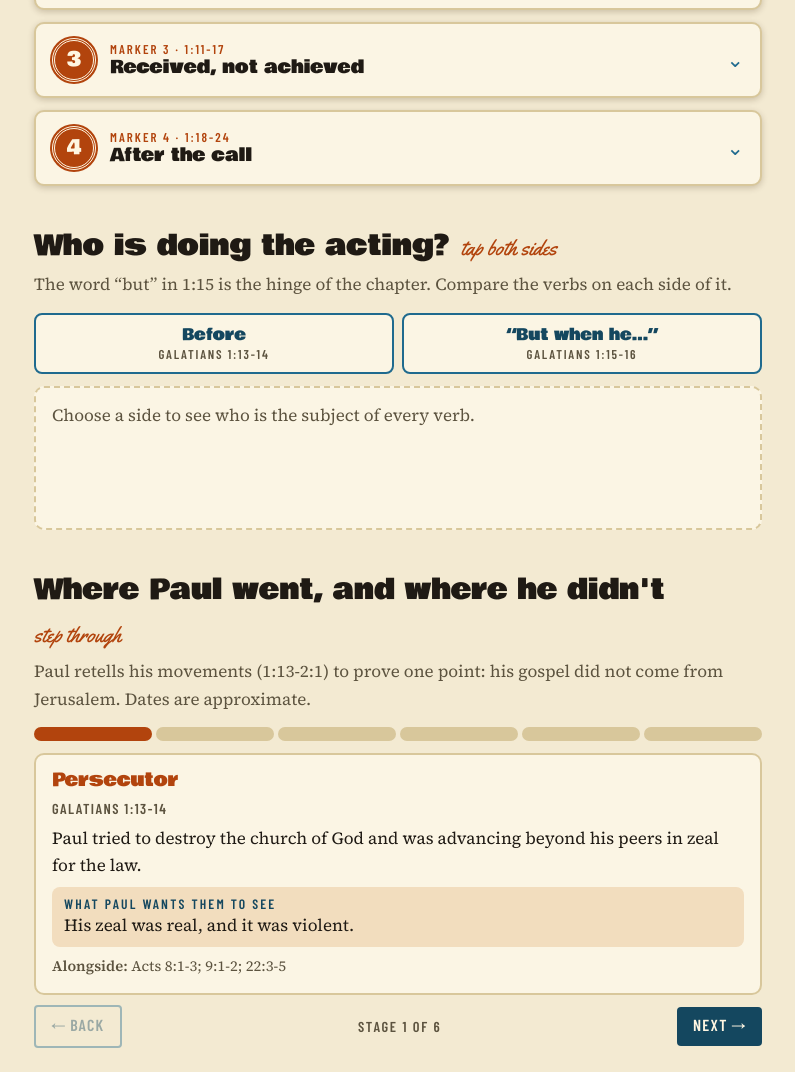
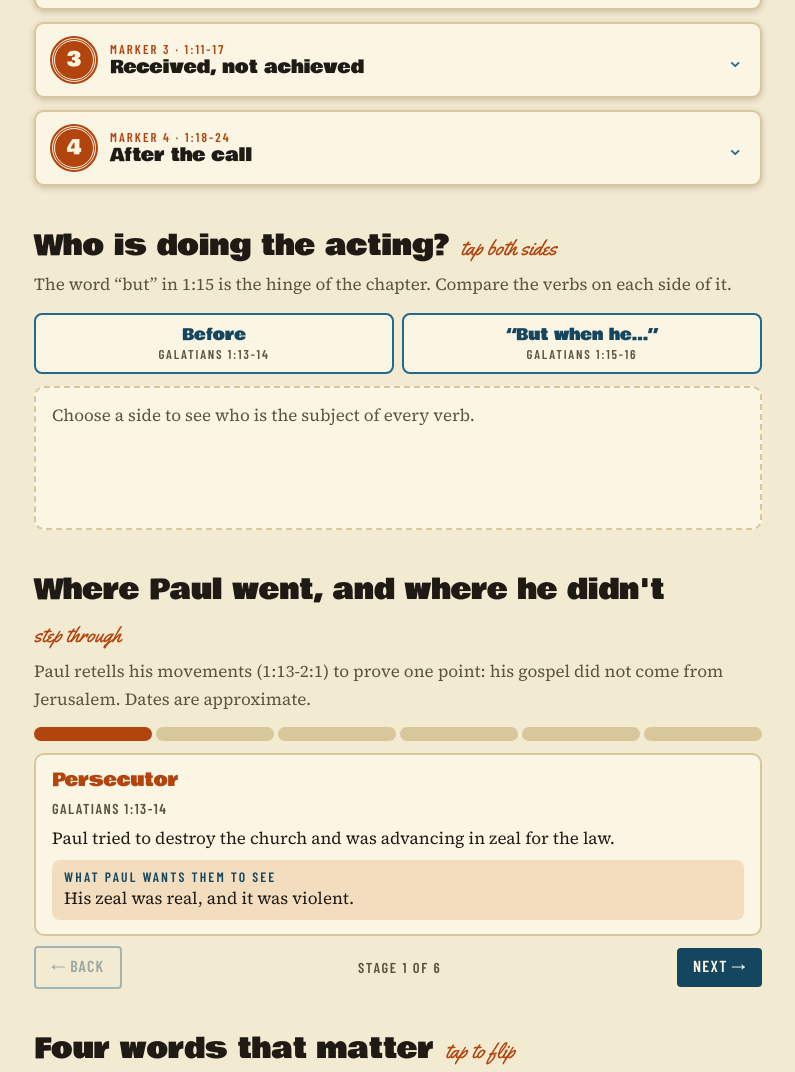
Before and after one commit to KindlePT/Galatians-Study, a plain HTML site: page night-2.html in a window 1280 px wide. Shown: the part 1120-2192 px from the top of the page, without its empty margins (242-1037 px from the left). Drawn offline with nearby package versions, Linux system fonts and the light colour scheme.

Commit message:
Simplify Night 2 recap into a general marker review
Co-Authored-By: Claude Sonnet 5.5 <noreply@anthropic.com>
Claude-Session: https://claude.ai/code/session_01Vw6m3sNgmDQHbq1AVBozd8

```diff
--- a/night-2.html
+++ b/night-2.html
@@ -123,11 +123,11 @@ h2{font-family:var(--fd);font-weight:400;font-size:clamp(1.3rem,4.6vw,1.75rem);l
 .box{flex:none;width:26px;height:26px;border:3px solid var(--teal);border-radius:6px;display:grid;place-items:center;font-size:1rem;line-height:1;color:transparent;margin-top:2px;transition:background .2s}
 .todo[aria-pressed="true"] .box{background:var(--teal-deep);color:var(--on);border-color:var(--teal-deep)}
 .todo[aria-pressed="true"] span:last-child{text-decoration:line-through;opacity:.7}
-.pad{display:grid;gap:10px}
-.pad .ph{font:600 .9rem var(--fl);letter-spacing:.14em;text-transform:uppercase;color:var(--orange)}
-.pad label{display:block;font:600 .85rem var(--fl);letter-spacing:.12em;text-transform:uppercase;color:var(--teal-deep);margin-bottom:2px}
-.pad textarea{width:100%;min-height:64px;resize:vertical;font:inherit;color:var(--ink);background:var(--bg);border:2px solid var(--edge);border-radius:8px;padding:8px 12px}
-.pad small{color:var(--muted);display:block}
+
+
+
+
+
 .next{margin-top:20px;border-top:3px dashed var(--edge);padding-top:16px;color:var(--muted)}
 .next b{color:var(--ink)}
 footer{margin-top:40px;font-size:.88rem;color:var(--muted);display:grid;gap:6px}
@@ -183,15 +183,7 @@ footer{margin-top:40px;font-size:.88rem;color:var(--muted);display:grid;gap:6px}
     <div class="sec-h"><h2>Take it home</h2></div>
     <div class="home">
       <button class="todo" type="button" aria-pressed="false" data-k="t1"><span class="box" aria-hidden="true">✓</span><span>No group on Nov 26 (Thanksgiving). Read Galatians 2 twice before Dec 3.</span></button>
-      <button class="todo" type="button" aria-pressed="false" data-k="t2"><span class="box" aria-hidden="true">✓</span><span>Write your story in three sentences, the way Paul does in 1:13-24. Be ready to share one sentence on Dec 3 if you are willing.</span></button>
       <button class="todo" type="button" aria-pressed="false" data-k="t3"><span class="box" aria-hidden="true">✓</span><span>Notice one approval you chase this week (1:10). Name it to God, and remind yourself that Christ already rescued you (1:4).</span></button>
-      <div class="pad">
-        <div class="ph">My story in three sentences</div>
-        <div><label for="s1">Before Christ</label><textarea id="s1" data-k="s1" placeholder="What was I trusting or chasing?"></textarea></div>
-        <div><label for="s2">How God called me</label><textarea id="s2" data-k="s2" placeholder="“But when he…” What did God do?"></textarea></div>
-        <div><label for="s3">What has changed</label><textarea id="s3" data-k="s3" placeholder="What would people say Christ has done in me (1:23-24)?"></textarea></div>
-        <small>Saved only on this device. Nobody else can see it.</small>
-      </div>
     </div>
     <div class="next"><b>Next up: Night 3, December 3.</b> Galatians 2: Paul's second Jerusalem visit, the clash with Peter at Antioch, and the heart of the letter in 2:15-21.</div>
   </section>
@@ -212,44 +204,32 @@ footer{margin-top:40px;font-size:.88rem;color:var(--muted);display:grid;gap:6px}
   /* ---------- markers ---------- */
   var MK=[
    {n:"T",lab:"Trailhead",t:"Reading the whole chapter",bul:[
-     "Four readers took the chapter in four parts: 1:1-5, 1:6-10, 1:11-17 and 1:18-24.",
-     "<b>Repeated words.</b> “Man” or “men” comes up seven times in 1:1-12. Paul is pushing against any human source for his message. “Grace” comes up three times (1:3, 6, 15). That is where the gospel really comes from.",
-     "<b>The shape of the chapter:</b> a greeting (1:1-5), a rebuke (1:6-10), a thesis (1:11-12), and a story that proves the thesis (1:13-24)."],
+     "<b>The shape of the chapter:</b> a greeting (1:1-5), a rebuke (1:6-10), a thesis (1:11-12), and a story that proves the thesis (1:13-24).",
+     "<b>Repeated words.</b> “Man” comes up seven times in 1:1-12, so Paul is pushing against any human source for his message. “Grace” (1:3, 6, 15) is where the gospel really comes from."],
      think:"What does the repetition of “man” in 1:1-12 tell you Paul is pushing against?"},
    {n:1,t:"The greeting packs the gospel",ref:"1:1-5",bul:[
-     "<b>“Apostle”</b> means one sent with the sender's authority. Paul's commission is “not from men nor through man”: no human <b>source</b> and no human <b>channel</b>.",
-     "He was commissioned by the <b>risen</b> Christ (1 Corinthians 9:1; 15:8). The resurrection is also the sign that the new age has broken in.",
-     "<b>“Grace and peace.”</b> Paul reshapes the ordinary Greek greeting into <i>charis</i> (grace) and pairs it with the Hebrew blessing of <i>shalom</i>.",
-     "<b>“Who gave himself for our sins”</b> is the first statement of the cross in the letter. It returns in 2:20 and 3:13.",
-     "<b>“To deliver us”</b> is a rescue word, the one used for Israel brought out of Egypt. Salvation is a rescue, not an improvement.",
-     "<b>“The present evil age.”</b> Christ's death has already pulled believers out of the old age. Going back to the law's way of life would mean going back into the age Christ rescued us from (4:3, 9).",
-     "The rescue was <b>the Father's plan</b>, “according to the will of our God and Father.”"],
-     verse:{q:"“Grace to you and peace from God our Father and the Lord Jesus Christ, who gave himself for our sins to deliver us from the present evil age, according to the will of our God and Father, to whom be the glory forever and ever. Amen.”",r:"Galatians 1:3-5 (ESV)"},
-     think:"“The present evil age” still presses on us. Where do you feel its pull most this season, and how does knowing you have already been rescued change how you face it?",also:"Isaiah 53:4-12; Titus 2:14; Colossians 1:13-14"},
+     "Paul's apostleship is “not from men nor through man.” The <b>risen Christ</b> commissioned him.",
+     "Christ “gave himself for our sins to deliver us.” Salvation is a <b>rescue</b>, and it was the Father's plan.",
+     "Believers are already pulled out of “the present evil age,” so going back to the law means going back into what Christ rescued us from."],
+     verse:{q:"“…who gave himself for our sins to deliver us from the present evil age, according to the will of our God and Father…”",r:"Galatians 1:4 (ESV)"},
+     think:"Where do you feel the pull of “the present evil age” most this season, and how does knowing you have already been rescued change how you face it?",also:"Isaiah 53:4-12; Titus 2:14; Colossians 1:13-14"},
    {n:2,t:"Whose approval?",ref:"1:6-10",bul:[
-     "<b>Recap of 1:6-9:</b> “deserting” means changing sides, there is no second version of the gospel, and anyone who changes it is “accursed.”",
-     "<b>The Deuteronomy thread.</b> Deuteronomy 13:1-5 says not to follow even a prophet whose sign comes true if he leads Israel after other gods. Paul raises the bar: not even an apostle or an angel. Compare Deuteronomy 4:2, “You shall not add to the word that I command you, nor take from it.”",
-     "<b>Method versus message.</b> Paul tries to “please everyone” in how he reaches people (1 Corinthians 9:19-23; 10:33), but he will not change the gospel to win anyone's approval.",
-     "<b>“Servant of Christ”</b> means slave of Christ. A slave has one master (Matthew 6:24). Paul is free from human approval because he belongs wholly to Christ."],
-     verse:{q:"“For am I now seeking the approval of man, or of God? Or am I trying to please man? If I were still trying to please man, I would not be a servant of Christ.”",r:"Galatians 1:10 (ESV)"},
+     "Paul adapts his <b>method</b> to reach people, but he will not change the <b>message</b> to win anyone's approval.",
+     "Deuteronomy warned not to add to or take from God's word (4:2) and not to follow even a wonder-working prophet who leads away (13:1-5). Paul says the same of an apostle or an angel.",
+     "A “servant of Christ” has one master, which frees him from living for other people's approval."],
+     verse:{q:"“For am I now seeking the approval of man, or of God?”",r:"Galatians 1:10 (ESV)"},
      think:"Where do you feel the pull to seek someone's approval at church, at home or at work? What would it look like to answer to Christ first there?",also:"1 Thessalonians 2:3-6; John 12:42-43; Proverbs 29:25"},
    {n:3,t:"Received, not achieved",ref:"1:11-17",bul:[
-     "<b>The thesis (1:11-12).</b> “Receive” and “taught” are the normal words for passing a tradition from teacher to student. Paul denies both. He received the gospel through a <b>revelation</b> of Jesus Christ.",
-     "<b>Before Christ (1:13-14).</b> Paul “persecuted the church of God violently” and was a rising star, “extremely zealous” for the traditions of his fathers. His zeal earned him nothing with God.",
-     "<b>The call (1:15-16).</b> “But when he…” In 1:13-14 Paul is the subject of every verb. In 1:15-16 God is: he set Paul apart, called him by grace, was pleased to reveal his Son. See “Who is doing the acting?” below.",
-     "<b>A prophet's call.</b> “Before I was born” echoes Jeremiah 1:5 and Isaiah 49:1. Isaiah 49:6 goes on, “I will make you as a light for the nations,” the verse Paul and Barnabas quoted at Pisidian Antioch (Acts 13:47).",
-     "<b>The same grace.</b> God called Paul “by his grace” (1:15), the same way he called the Galatians (1:6). If grace found a violent persecutor, nobody needs to add works to stand with God.",
-     "<b>Afterward (1:16-17).</b> Paul did not consult “flesh and blood.” He went to Arabia and back to Damascus. His point is where he did not go: Jerusalem.",
-     "Religion says “I obey, therefore I am accepted.” The gospel says “I am accepted, therefore I obey.”"],
-     verse:{q:"“But when he who had set me apart before I was born, and who called me by his grace, was pleased to reveal his Son to me, in order that I might preach him among the Gentiles, I did not immediately consult with anyone.”",r:"Galatians 1:15-16 (ESV)"},
-     think:"Where do you feel the pull to seek approval, and what changes when you rest in a gospel you received instead of one you have to build?",also:"Acts 9:1-22; Philippians 3:4-11; 1 Timothy 1:12-16; 1 Corinthians 15:8-10"},
+     "Paul did not get the gospel from a teacher. He received it through a <b>revelation</b> of Jesus Christ.",
+     "In 1:13-14 Paul is the one acting: a zealous persecutor. In 1:15-16 <b>God</b> is: he set Paul apart, called him by grace, and revealed his Son.",
+     "God called Paul by the same grace he used to call the Galatians (1:6). If grace found a violent persecutor, nobody needs to add works to stand with God."],
+     verse:{q:"“But when he who had set me apart before I was born, and who called me by his grace, was pleased to reveal his Son to me…”",r:"Galatians 1:15-16 (ESV)"},
+     think:"What changes when you rest in a gospel you received instead of one you have to build?",also:"Acts 9:1-22; Philippians 3:4-11; 1 Corinthians 15:8-10"},
    {n:4,t:"After the call",ref:"1:18-24",bul:[
-     "Three years after his call, Paul spent <b>fifteen days</b> in Jerusalem, seeing only <b>Cephas</b> (Peter) and <b>James</b> the Lord's brother.",
-     "“To visit Cephas” uses a word that means to visit in order to get to know someone. Our word “history” comes from it. Paul likely heard Peter's eyewitness accounts of Jesus.",
-     "<b>“Before God, I do not lie!”</b> (1:20). Paul swears an oath because his independence from Jerusalem is exactly the point in dispute.",
-     "Then about a decade in <b>Syria and Cilicia</b>, including his hometown of Tarsus. These years were not silent: he was preaching the faith (1:23).",
-     "<b>The sting at the end.</b> The Jewish believers in Judea praised God for Paul's ministry. The troublers in Galatia claimed to speak for Jerusalem, yet they were attacking the very ministry Jerusalem's churches celebrated."],
-     verse:{q:"“They only were hearing it said, ‘He who used to persecute us is now preaching the faith he once tried to destroy.’ And they glorified God because of me.”",r:"Galatians 1:23-24 (ESV)"},
+     "Three years after his call, Paul spent <b>fifteen days</b> in Jerusalem and saw only Cephas (Peter) and James.",
+     "Then he spent years preaching in Syria and Cilicia, far from Jerusalem's oversight. “Before God, I do not lie!” (1:20) shows how much his independence matters.",
+     "The churches of Judea praised God for him, even though the troublers in Galatia claimed to speak for Jerusalem."],
+     verse:{q:"“…And they glorified God because of me.”",r:"Galatians 1:24 (ESV)"},
      think:"If someone summed up the change Christ has made in you in one sentence, what would you hope it would say?",also:"Acts 9:19-30; Acts 11:19-26; 1 Corinthians 15:5-11"}
   ];
   var list=$("mklist");
@@ -293,12 +273,12 @@ footer{margin-top:40px;font-size:.88rem;color:var(--muted);display:grid;gap:6px}
 
   /* ---------- timeline ---------- */
   var TL=[
-   {t:"Persecutor",g:"Galatians 1:13-14",a:"Acts 8:1-3; 9:1-2; 22:3-5",d:"",x:"Paul tried to destroy the church of God and was advancing beyond his peers in zeal for the law.",pt:"His zeal was real, and it was violent."},
-   {t:"Called near Damascus",g:"Galatians 1:15-16",a:"Acts 9:3-19; 26:12-18",d:"about AD 33-34",x:"God revealed his Son to Paul, and the commission to preach among the Gentiles came with the call.",pt:"God acted, and the mission to the Gentiles was part of the call from the start."},
-   {t:"Arabia, then back to Damascus",g:"Galatians 1:17",a:"Acts 9:19-25; 2 Corinthians 11:32-33",d:"",x:"Arabia was the Nabataean kingdom south and east of Damascus. Paul may have preached there, reflected there, or both. He does not say.",pt:"He went away from Jerusalem, not to it."},
-   {t:"Jerusalem: fifteen days",g:"Galatians 1:18-20",a:"Acts 9:26-30",d:"three years after his call",x:"A short, private visit to get to know Cephas. The only other apostle he saw was James the Lord's brother.",pt:"The apostles did not hand him the gospel. He swears to it: “Before God, I do not lie!”"},
-   {t:"Syria and Cilicia",g:"Galatians 1:21-24",a:"Acts 9:30; 11:25-26",d:"about a decade",x:"Ministry around Tarsus, Paul's hometown, far from Jerusalem. The Judean churches only heard the report, and they glorified God.",pt:"He was preaching far from Jerusalem's oversight, and Jerusalem's churches rejoiced."},
-   {t:"What came next",g:"Galatians 2:1",a:"Acts 11:25-30; Acts 13-14",d:"11 to 14 years after his call",x:"Barnabas brings Paul to Antioch. Antioch sends them out on the first journey, which plants the churches of Galatia.",pt:"The Galatian churches came more than a decade after his call, and Antioch sent him, not Jerusalem. Night 3 picks up here."}
+   {t:"Persecutor",g:"Galatians 1:13-14",d:"",x:"Paul tried to destroy the church and was advancing in zeal for the law.",pt:"His zeal was real, and it was violent."},
+   {t:"Called near Damascus",g:"Galatians 1:15-16",d:"about AD 33-34",x:"God revealed his Son to Paul and sent him to the Gentiles.",pt:"God acted. The mission to the Gentiles came with the call."},
+   {t:"Arabia, then back to Damascus",g:"Galatians 1:17",d:"",x:"Paul went away to Arabia, not up to Jerusalem.",pt:"He went away from Jerusalem, not to it."},
+   {t:"Jerusalem: fifteen days",g:"Galatians 1:18-20",d:"three years after his call",x:"A short, private visit with Cephas. He also saw James, the Lord's brother.",pt:"The apostles did not hand him the gospel."},
+   {t:"Syria and Cilicia",g:"Galatians 1:21-24",d:"about a decade",x:"Years of preaching around his hometown of Tarsus. Judea's churches only heard the report, and they glorified God.",pt:"He preached far from Jerusalem, and Jerusalem's churches rejoiced."},
+   {t:"What came next",g:"Galatians 2:1",d:"11 to 14 years after his call",x:"Antioch sent Paul and Barnabas out, and that journey planted the churches of Galatia.",pt:"Night 3 picks up here."}
   ];
   var dots=$("dots"),ti=0;
   TL.forEach(function(s,i){var d=el("button","dot");d.type="button";d.setAttribute("aria-label","Stage "+(i+1)+": "+s.t);d.addEventListener("click",function(){step(i)});dots.appendChild(d)});
@@ -306,7 +286,7 @@ footer{margin-top:40px;font-size:.88rem;color:var(--muted);display:grid;gap:6px}
     ti=i;var s=TL[i],p=$("tpanel");
     [].forEach.call(dots.children,function(d,j){d.classList.toggle("on",j<=i);d.setAttribute("aria-current",j===i?"step":"false")});
     replay(p);
-    p.innerHTML='<div class="q">'+s.t+'</div><div class="meta">'+s.g+(s.d?' · '+s.d:'')+'</div><p>'+s.x+'</p><div class="pt"><b>What Paul wants them to see</b>'+s.pt+'</div><p class="also"><b>Alongside:</b> '+s.a+'</p>';
+    p.innerHTML='<div class="q">'+s.t+'</div><div class="meta">'+s.g+(s.d?' · '+s.d:'')+'</div><p>'+s.x+'</p><div class="pt"><b>What Paul wants them to see</b>'+s.pt+'</div>';
     $("tcount").textContent="Stage "+(i+1)+" of "+TL.length;
     $("tprev").disabled=i===0;$("tnext").disabled=i===TL.length-1;
   }
@@ -334,10 +314,6 @@ footer{margin-top:40px;font-size:.88rem;color:var(--muted);display:grid;gap:6px}
     var k="todo-"+b.getAttribute("data-k");if(store(k)==="1")b.setAttribute("aria-pressed","true");
     b.addEventListener("click",function(){var on=b.getAttribute("aria-pressed")!=="true";b.setAttribute("aria-pressed",on);store(k,on?"1":"0")});
   });
-  [].forEach.call(document.querySelectorAll(".pad textarea"),function(t){
-    var k="story-"+t.getAttribute("data-k"),v=store(k);if(v)t.value=v;
-    t.addEventListener("input",function(){store(k,t.value)});
-  });
 })();
 </script>
 </body></html>
```
